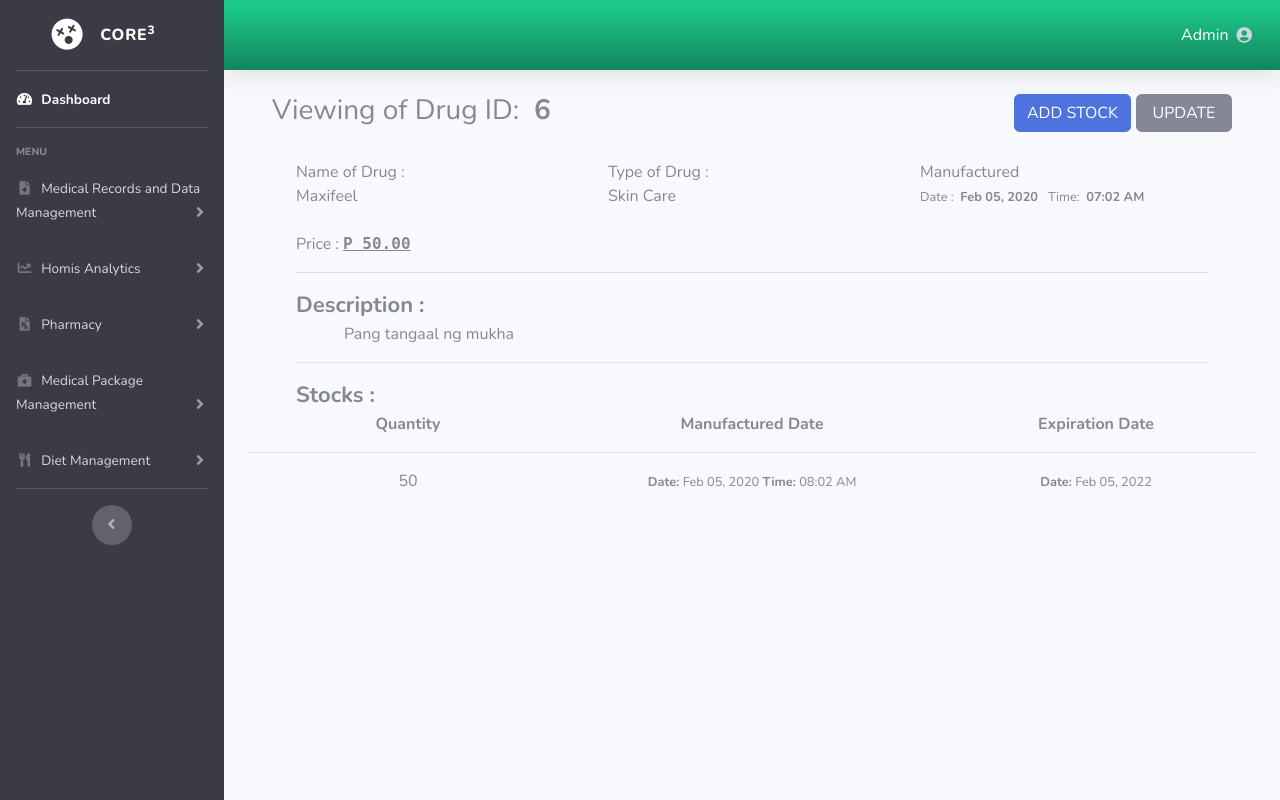
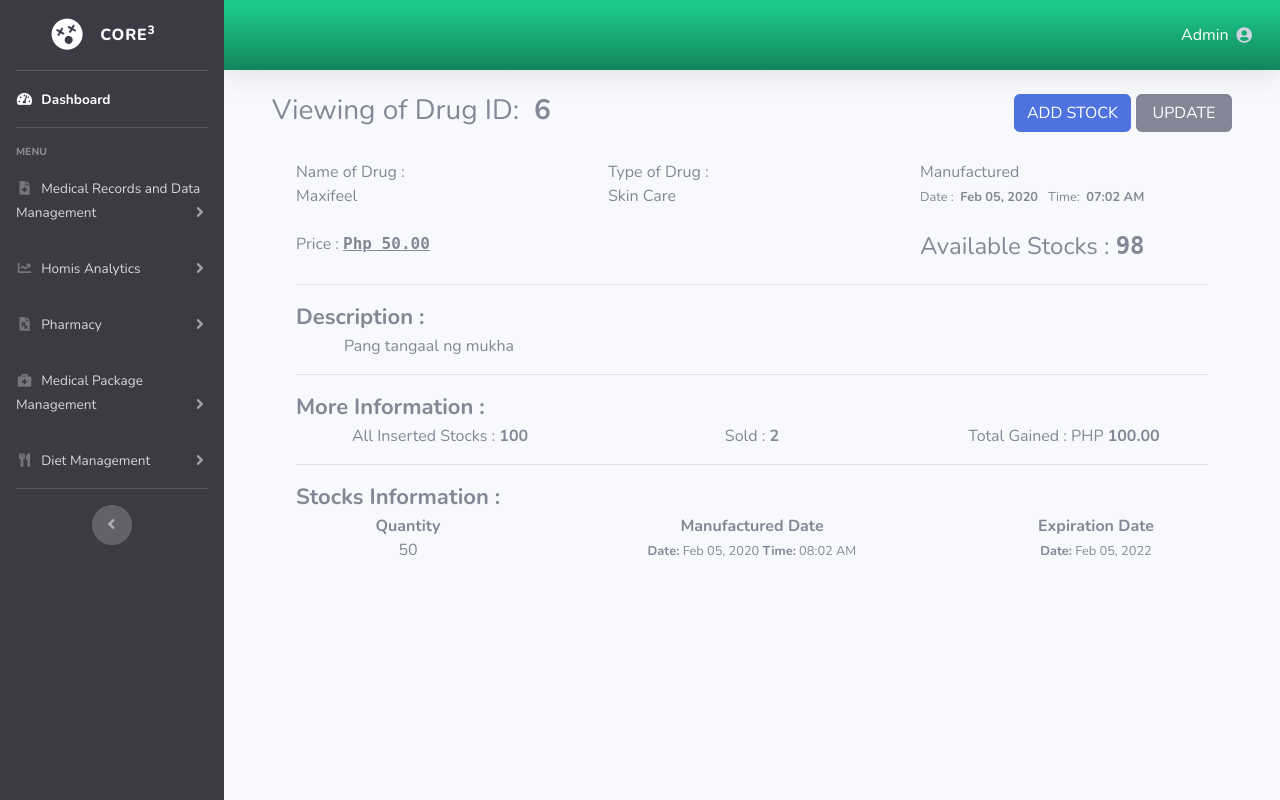
Before and after one commit to ronel0822/core3, a PHP site: page /drug-view.php?id=6 in a window 1280 px wide. Run offline with PHP 8.4, Linux system fonts and the light colour scheme; the visitor is signed in with stand-in values (Sample User, id 1); data comes from the database, SQL or seed files in the repository; data that the repository does not hold is empty; some libraries are stand-ins or nearby versions.

Commit message:
Added stocks availability and some viewing of drug information

```diff
--- a/class/controller.php
+++ b/class/controller.php
@@ -24,7 +24,31 @@ class controller extends Db{
 
 	// Viewing of Drug
 	public function getDrugById($id){
-		$query = "SELECT * FROM core3_pharmacy_drugs WHERE drug_id = ? ORDER BY drug_id DESC";
+		$query = "SELECT
+					core3_pharmacy_drugs.drug_id,
+					core3_pharmacy_drugs.drug_name,
+					core3_pharmacy_drugs.drug_price,
+					core3_pharmacy_drugs.drug_type,
+					core3_pharmacy_drugs.drug_description,
+					core3_pharmacy_drugs.created_at,
+					IFNULL(SUM(stock_quantity), 0) as all_stocks,
+					IFNULL(SUM(quantity), 0) as sold,
+					SUM(stock_quantity) - IFNULL(SUM(quantity), 0) as current_stocks,
+					core3_pharmacy_drugs.drug_price * IFNULL(SUM(quantity), 0) as total_gained
+					FROM
+					core3_pharmacy_drugs
+					LEFT JOIN
+					core3_pharmacy_drug_transaction
+					ON
+					core3_pharmacy_drugs.drug_id = core3_pharmacy_drug_transaction.drug_id
+					LEFT JOIN
+					core3_pharmacy_drug_stocks
+					ON
+					core3_pharmacy_drugs.drug_id = core3_pharmacy_drug_stocks.drug_id
+					WHERE
+					core3_pharmacy_drugs.drug_id = ?
+					GROUP BY
+					core3_pharmacy_drugs.drug_id ";
 		$stmt = $this->connect()->prepare($query);
 		$stmt->bindParam(1,$id);
 		$stmt->execute();
@@ -54,6 +78,7 @@ class controller extends Db{
 		return $stmt;
     }
 
+    //Cashier Transaction
     public function getItems($drugIds,$quantities,$cash,$amounts){
     	$transNo = null;
 		$total = 0;
@@ -91,7 +116,7 @@ class controller extends Db{
 		return $transNo;
     }
 
-
+    //Viewing of Cashier Transaction
     public function viewTransaction(){
 		$datas = [[]];
 		$count = 1;
@@ -133,6 +158,7 @@ class controller extends Db{
 	}
 
 
+	//Viewing of detailed Transaction
 	public function viewTransactionView($id){
 		$query = "SELECT * FROM core3_pharmacy_drug_transaction INNER JOIN core3_pharmacy_drugs ON core3_pharmacy_drugs.drug_id = core3_pharmacy_drug_transaction.drug_id WHERE transactionNo = ? ORDER BY transactionNo DESC";
 		$stmt = $this->connect()->prepare($query);
@@ -142,4 +168,13 @@ class controller extends Db{
 	}
 
 
+	//Get all drugs that having stocks
+	public function getAllDrugHavingStocks(){
+		$query = "SELECT core3_pharmacy_drugs.drug_id, core3_pharmacy_drugs.drug_name, core3_pharmacy_drugs.drug_price, core3_pharmacy_drugs.drug_type, IFNULL(SUM(stock_quantity), 0) as all_stocks, IFNULL(SUM(quantity), 0) as sold, SUM(stock_quantity) - IFNULL(SUM(quantity), 0) as current_stocks FROM core3_pharmacy_drugs LEFT JOIN core3_pharmacy_drug_transaction ON core3_pharmacy_drugs.drug_id = core3_pharmacy_drug_transaction.drug_id LEFT JOIN core3_pharmacy_drug_stocks ON core3_pharmacy_drugs.drug_id = core3_pharmacy_drug_stocks.drug_id GROUP BY core3_pharmacy_drugs.drug_id ORDER BY current_stocks DESC";
+		$stmt = $this->connect()->prepare($query);
+		$stmt->execute();
+		return $stmt;
+	}
+
+
 }
--- a/drug-view.php
+++ b/drug-view.php
@@ -50,29 +50,65 @@ $stmt2 = $object->getStocks($_GET['id']);
 	                echo "<small>Date : &nbsp;<strong>".$date."</strong> &nbsp; Time: &nbsp;<strong>".$time."</strong></small>";
             	?>
             	</div>
-            <div class="col-6">
+            <div class="col-8">
             	<br>
 				<span>Price :
 					<strong style="font-family:DejaVu Sans Mono; font-size:16px;">
-						<u>P <?php echo ucfirst($row['drug_price']);  ?>.00</u>
+						<u>Php <?php echo number_format($row['drug_price'],2);  ?></u>
 					</strong>
 				</span>
+			</div>
+			<div class="col">
+            	<br>
+				<h4>Available Stocks :
+					<strong style="font-family:DejaVu Sans Mono;">
+							<?php
+				  			if($row['current_stocks'] > 0){
+							echo $row['current_stocks'];
+				  			}else{
+				  			 	echo "0";
+				  			 }
+				  			?>
+					</strong>
+				</h4>
 			</div>
 			<div class="col-lg-12">
 				<hr>
 				<span style="font-size:22px;"><b>Description :</b></span>
 				<br>
 					&emsp;&emsp;&emsp;<?php echo ucfirst($row['drug_description']); ?>
-				<hr>
-				<span style="font-size:22px;"><b>Stocks :</b></span>
 			</div>
 			</div>
 		</div>
 	</div>
 
+		<div class="container">
+			<div class="container-fluid">
+				<hr>
+				<span style="font-size:22px;"><b>More Information :</b></span>
+				<div class="row" align="center">
+					<div class="col-4">
+						All Inserted Stocks : <strong><?php echo $row['all_stocks'] ?></strong>
+					</div>
+					<div class="col-4">
+						Sold : <strong><?php echo $row['sold'] ?></strong>
+					</div>
+					<div class="col-4">
+						Total Gained : PHP <strong><?php echo number_format($row['total_gained'],2); ?></strong>
+					</div>
+				</div>
+			</div>
+		</div>
+
 	<?php
 		}
 	?>
+	<div class="container">
+		<div class="container-fluid">
+			<hr>
+			<span style="font-size:22px;"><b>Stocks Information :</b></span>
+		</div>
+	</div>
 	<div class="row" align="center">
 		<div class="col">
 			<b>Quantity</b>
@@ -84,7 +120,6 @@ $stmt2 = $object->getStocks($_GET['id']);
 			<b>Expiration Date</b>
 		</div>
 	</div>
-	<hr>
 		<?php
 			if($stmt2->rowCount() == 0){
 				?>
@@ -96,10 +131,10 @@ $stmt2 = $object->getStocks($_GET['id']);
 			while($row = $stmt2->fetch()){
 		?>
 					<div class="row" align="center">
-						<div class="col">
+						<div class="col-4">
 							<?php echo $row['stock_quantity']; ?>
 						</div>
-						<div class="col">
+						<div class="col-4">
 							<?php
 				                $convert = new DateTime($row["created_at"]); //create datetime object with received data
 				                $date = $convert->format('M d, Y');
@@ -107,7 +142,7 @@ $stmt2 = $object->getStocks($_GET['id']);
 				                echo "<small><strong>Date:</strong> ".$date." <strong>Time:</strong> ".$time."</small>";
 				            ?>
 						</div>
-						<div class="col">
+						<div class="col-4">
 							<?php
 
 				                $convert = new DateTime($row["expiration_date"]); //create datetime object with received data
@@ -119,6 +154,7 @@ $stmt2 = $object->getStocks($_GET['id']);
 		<?php
 				}
 		?>
+	</div>
 </div>
 
 <!-- Modal -->
```
Also changed, not shown: pharmacy-cashier.php (+20 -2 lines).
